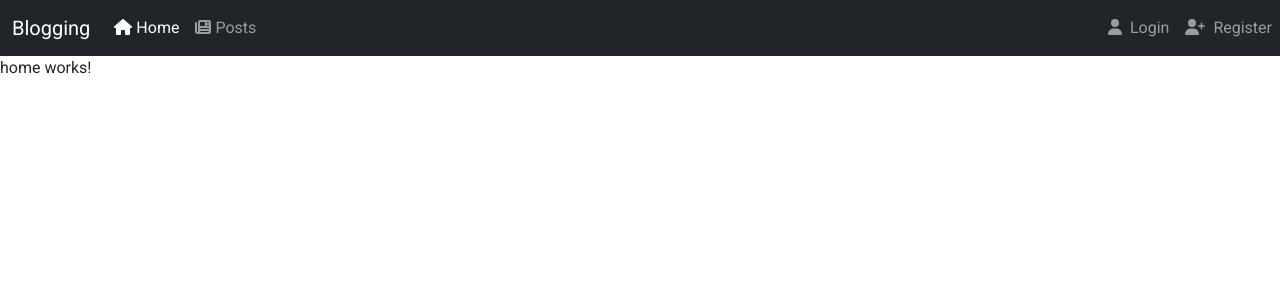
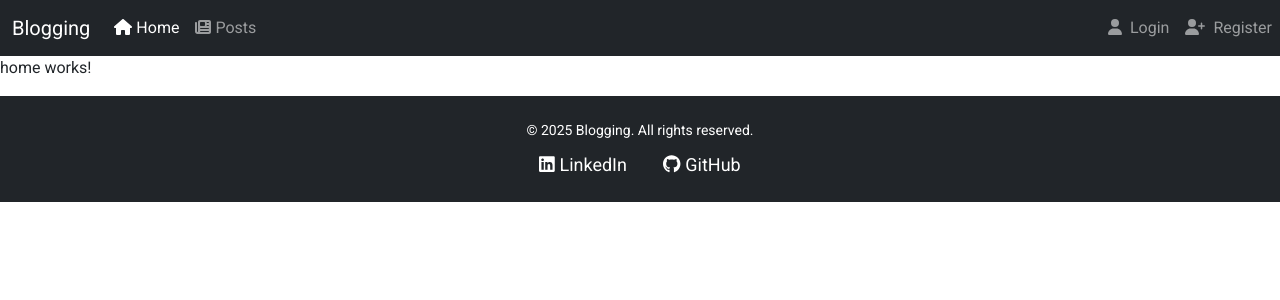
Before and after one commit to DrBooleani/Blogging, an Angular app in the folder blog-client/: page / in a window 1280 px wide. Shown: the top 300 px of the page. Built offline with nearby package versions, Linux system fonts and the light colour scheme.

Commit message:
feat: Footer

```diff
--- a/blog-client/src/app/app.component.ts
+++ b/blog-client/src/app/app.component.ts
@@ -1,13 +1,15 @@
 import { Component } from '@angular/core';
 import { RouterOutlet } from '@angular/router';
 import { HeaderComponent } from "./shared/navigation/header/header.component";
+import { FooterComponent } from "./shared/navigation/footer/footer.component";
 
 @Component({
   selector: 'app-root',
-  imports: [RouterOutlet, HeaderComponent],
+  imports: [RouterOutlet, HeaderComponent, FooterComponent],
   template: `
     <app-header />
     <router-outlet />
+    <app-footer />
   `,
   styles: [],
 })
--- a/blog-client/src/app/shared/navigation/footer/footer.component.css
+++ b/blog-client/src/app/shared/navigation/footer/footer.component.css
@@ -0,0 +1,24 @@
+footer {
+  background-color: #212529;
+  color: white;
+  padding: 20px 0;
+}
+
+footer .social-links {
+  margin-top: 10px;
+}
+
+footer .social-links a {
+  text-decoration: none;
+  color: white;
+  font-size: 18px;
+}
+
+footer .social-links a:hover {
+  color: #0d6efd;
+}
+
+footer p {
+  font-size: 14px;
+  margin-bottom: 0;
+}
--- a/blog-client/src/app/shared/navigation/footer/footer.component.html
+++ b/blog-client/src/app/shared/navigation/footer/footer.component.html
@@ -1 +1,15 @@
-<p>footer works!</p>
+<footer class="bg-dark text-white text-center py-4">
+  <div class="container">
+    <p>&copy; 2025 Blogging. All rights reserved.</p>
+    <div class="social-links">
+      <a href="https://www.linkedin.com/in/your-profile" target="_blank" class="text-white mx-3">
+        <fa-icon [icon]="faLinkedin"></fa-icon>
+        LinkedIn
+      </a>
+      <a href="https://github.com/your-profile" target="_blank" class="text-white mx-3">
+        <fa-icon [icon]="faGithub"></fa-icon>
+        GitHub
+      </a>
+    </div>
+  </div>
+</footer>
--- a/blog-client/src/app/shared/navigation/footer/footer.component.ts
+++ b/blog-client/src/app/shared/navigation/footer/footer.component.ts
@@ -1,11 +1,15 @@
 import { Component } from '@angular/core';
+import { FontAwesomeModule } from '@fortawesome/angular-fontawesome';
+import { faLinkedin } from '@fortawesome/free-brands-svg-icons/faLinkedin';
+import { faGithub } from '@fortawesome/free-brands-svg-icons/faGithub';
 
 @Component({
   selector: 'app-footer',
-  imports: [],
+  imports: [FontAwesomeModule],
   templateUrl: './footer.component.html',
   styleUrl: './footer.component.css'
 })
 export class FooterComponent {
-
+  faLinkedin = faLinkedin;
+  faGithub = faGithub;
 }
```
